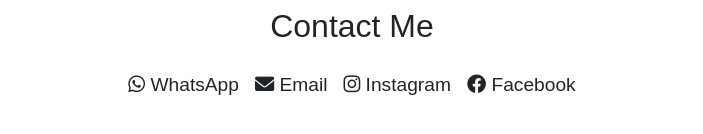
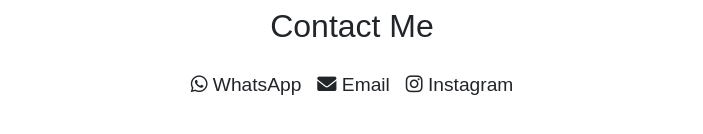
Before and after one commit to taskiakia/taskiakia.github.io, a plain HTML site: page index.html in a window 1280 px wide. Shown: the part 1875-2009 px from the top of the page, without its empty margins (288-991 px from the left). Drawn offline with nearby package versions, Linux system fonts and the light colour scheme.

Commit message:
penghapusan facebook

```diff
--- a/index.html
+++ b/index.html
@@ -78,7 +78,6 @@
                 <a href="#" class="text-dark"><i class="fab fa-whatsapp"></i> WhatsApp</a>
                 <a href="#" class="text-dark"><i class="fas fa-envelope"></i> Email</a>
                 <a href="https://www.instagram.com/tass_kiaa?igsh=b203OHJteGNmdng1" class="text-dark"><i class="fab fa-instagram"></i> Instagram</a>
-                <a href="#" class="text-dark"><i class="fab fa-facebook"></i> Facebook</a>
             </div>
         </div>
     </section>
```
